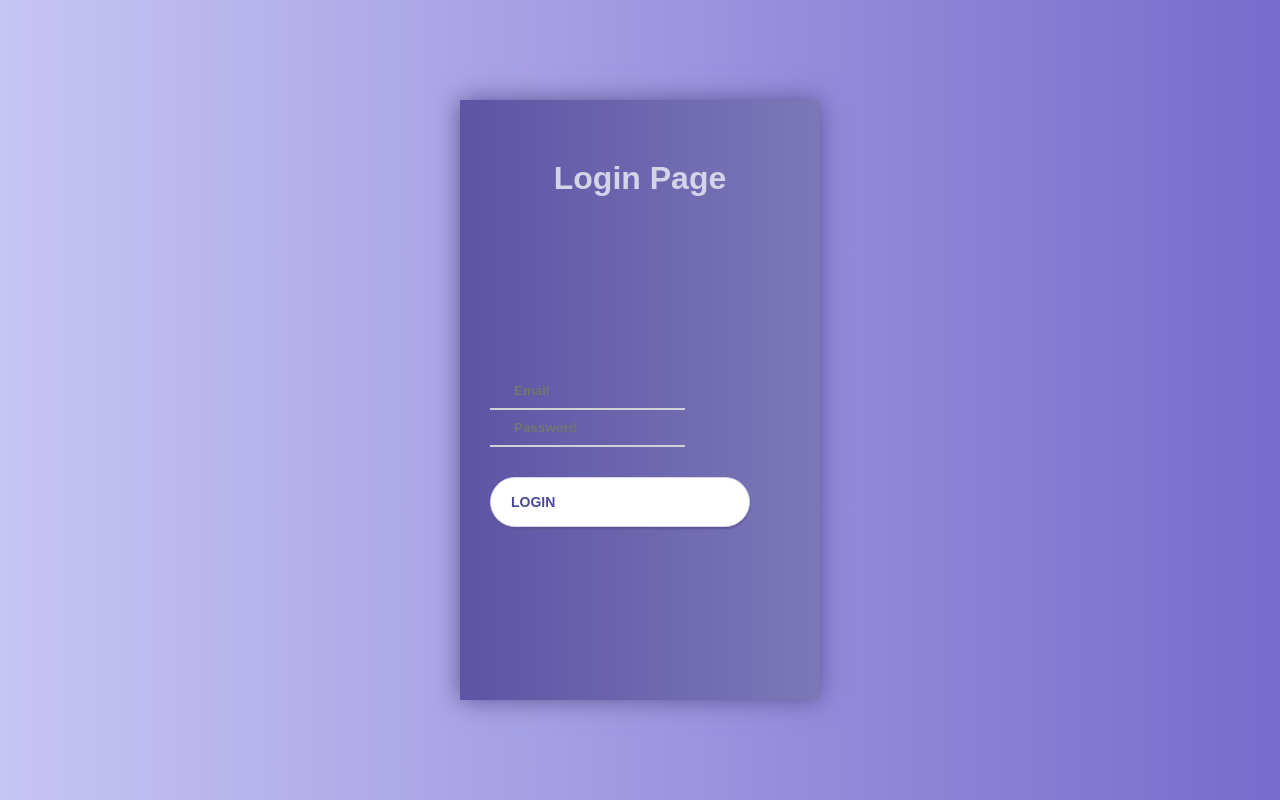
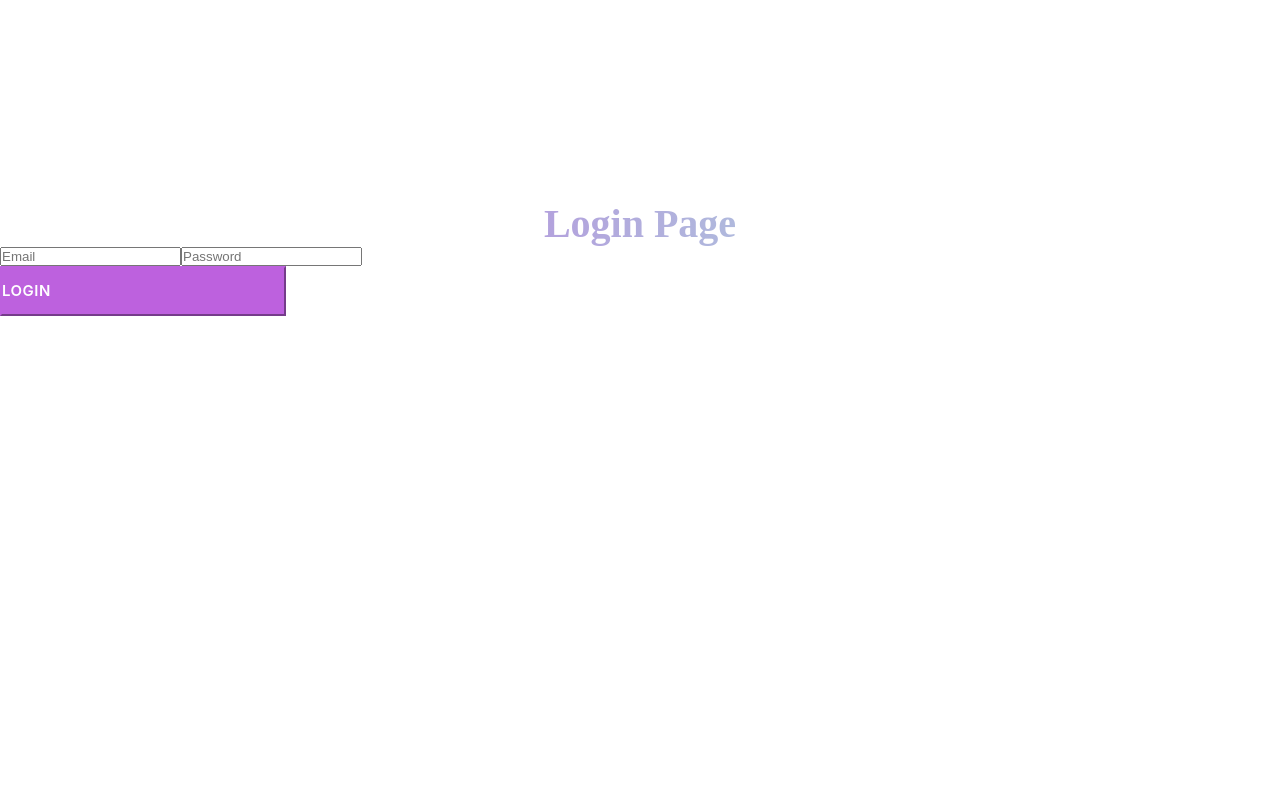
Before and after one commit to MartiCaballero/Proyecto-DW-M, a React (Create React App) app in the folder react-proyecto/: page /Login in a window 1280 px wide. Built offline with nearby package versions, Linux system fonts and the light colour scheme.

Commit message:
style to continue fixing

```diff
--- a/react-proyecto/src/pages/Pages.css
+++ b/react-proyecto/src/pages/Pages.css
@@ -7,15 +7,50 @@
 }
 
 body {
-	background: linear-gradient(90deg, #C7C5F4, #776BCC);
+	/**background: linear-gradient(90deg, #C7C5F4, #776BCC);*/
+	background-color: white;
 }
 
 h2{
-	color:#D4D3E8;
 	text-align: center;
-	margin-top: 60px;
-	font-size: xx-large;
+	font-family: Moul;
+	font-size: 40px;
+	font-style: normal;
+	line-height: normal;
+	font-weight: bold;
+
+	background: linear-gradient(90deg, #BD61DE 0%, #A6FADC 99.99%);
+	background-clip: text;
+	-webkit-background-clip: text;
+	-webkit-text-fill-color: transparent;
+
+	margin-top: 200px;
 }
+
+.login__submit{
+	display: flex;
+	width: 285.714px;
+	height: 50px;
+	flex-direction: column;
+	justify-content: center;
+	flex-shrink: 0;
+
+	color: #FFF;
+	text-align: center;
+	justify-content: center;
+	font-family: Inter;
+	font-size: 15px;
+	font-style: normal;
+	font-weight: 600;
+	line-height: 100px;
+	letter-spacing: 0.5px;
+
+
+	background-color: #BD61DE;
+	border-color: #BD61DE;
+}
+
+/**
 .container {
 	display: flex;
 	align-items: center;
@@ -24,7 +59,7 @@ h2{
 }
 
 .screen {
-	background: linear-gradient(90deg, #5D54A4, #7C78B8);
+	/**background: linear-gradient(90deg, #5D54A4, #7C78B8);
 	position: relative;
 	height: 600px;
 	width: 360px;
@@ -103,7 +138,7 @@ h2{
 .login__icon {
 	position: absolute;
 	top: 30px;
-	color: #7875B5;
+	color: #FFF;
 }
 
 .login__input {
@@ -181,3 +216,5 @@ h2{
 .social-login__icon:hover {
 	transform: scale(1.5);
 }
+
+*/
```
